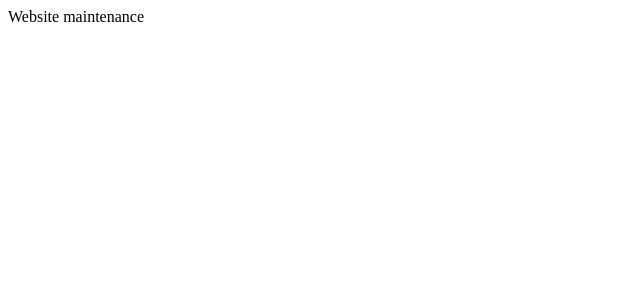
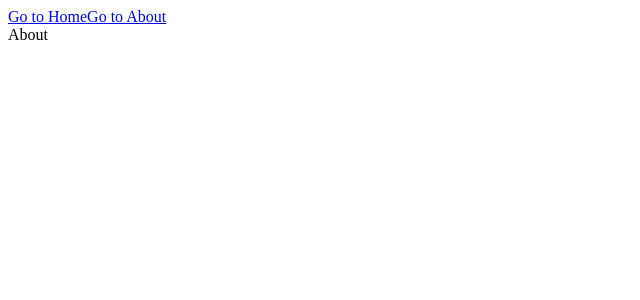
Before and after one commit to code-with-tom/code-with-tom.github.io, a Vue app: page /about in a window 1280 px wide. Shown: the top 300 px of the page, without its empty margins (0-640 px from the left). Built offline with nearby package versions, Linux system fonts and the light colour scheme.

Commit message:
Add alias and router setup

```diff
--- a/index.html
+++ b/index.html
@@ -4,7 +4,7 @@
     <meta charset="UTF-8" />
     <link rel="icon" type="image/svg+xml" href="/vite.svg" />
     <meta name="viewport" content="width=device-width, initial-scale=1.0" />
-    <title>Vite + Vue</title>
+    <title>Code With Tom</title>
   </head>
   <body>
     <div id="app"></div>
--- a/package.json
+++ b/package.json
@@ -11,7 +11,8 @@
     "preview": "vite preview"
   },
   "dependencies": {
-    "vue": "^3.4.21"
+    "vue": "^3.4.21",
+    "vue-router": "^4.3.2"
   },
   "devDependencies": {
     "@vitejs/plugin-vue": "^5.0.4",
--- a/src/App.vue
+++ b/src/App.vue
@@ -1,5 +1,9 @@
 <template>
-  <div>
-    Website maintenance
-  </div>
+  <nav>
+    <RouterLink to="/">Go to Home</RouterLink>
+    <RouterLink to="/about">Go to About</RouterLink>
+  </nav>
+  <main>
+    <RouterView />
+  </main>
 </template>
--- a/src/main.js
+++ b/src/main.js
@@ -1,4 +1,6 @@
 import { createApp } from 'vue'
 import App from './App.vue'
 
-createApp(App).mount('#app')
+import router from './router'
+
+createApp(App).use(router).mount('#app')
--- /dev/null
+++ b/src/router/index.js
@@ -0,0 +1,21 @@
+import { createWebHistory, createRouter } from "vue-router"
+
+const routes = [
+  {
+    path: "/",
+    name: "Home",
+    component: () => import('@views/Home.vue'),
+  },
+  {
+    path: "/about",
+    name: "About",
+    component: () => import('@views/About.vue'),
+  },
+]
+
+const router = createRouter({
+  history: createWebHistory(),
+  routes,
+})
+
+export default router
--- /dev/null
+++ b/src/views/About.vue
@@ -0,0 +1,5 @@
+<template>
+  <div>
+    About
+  </div>
+</template>
--- /dev/null
+++ b/src/views/Home.vue
@@ -0,0 +1,5 @@
+<template>
+  <div>
+    Home
+  </div>
+</template>
--- a/vite.config.js
+++ b/vite.config.js
@@ -1,7 +1,13 @@
+import { fileURLToPath, URL } from "url";
 import { defineConfig } from 'vite'
 import vue from '@vitejs/plugin-vue'
 
-// https://vitejs.dev/config/
 export default defineConfig({
   plugins: [vue()],
+  resolve: {
+    alias: [
+      { find: '@views', replacement: fileURLToPath(new URL('./src/views', import.meta.url)) },
+      { find: '@components', replacement: fileURLToPath(new URL('./src/components', import.meta.url)) },
+    ],
+  }
 })
```
Also changed, not shown: 1 other file (tests, documents, lock files or other folders).
